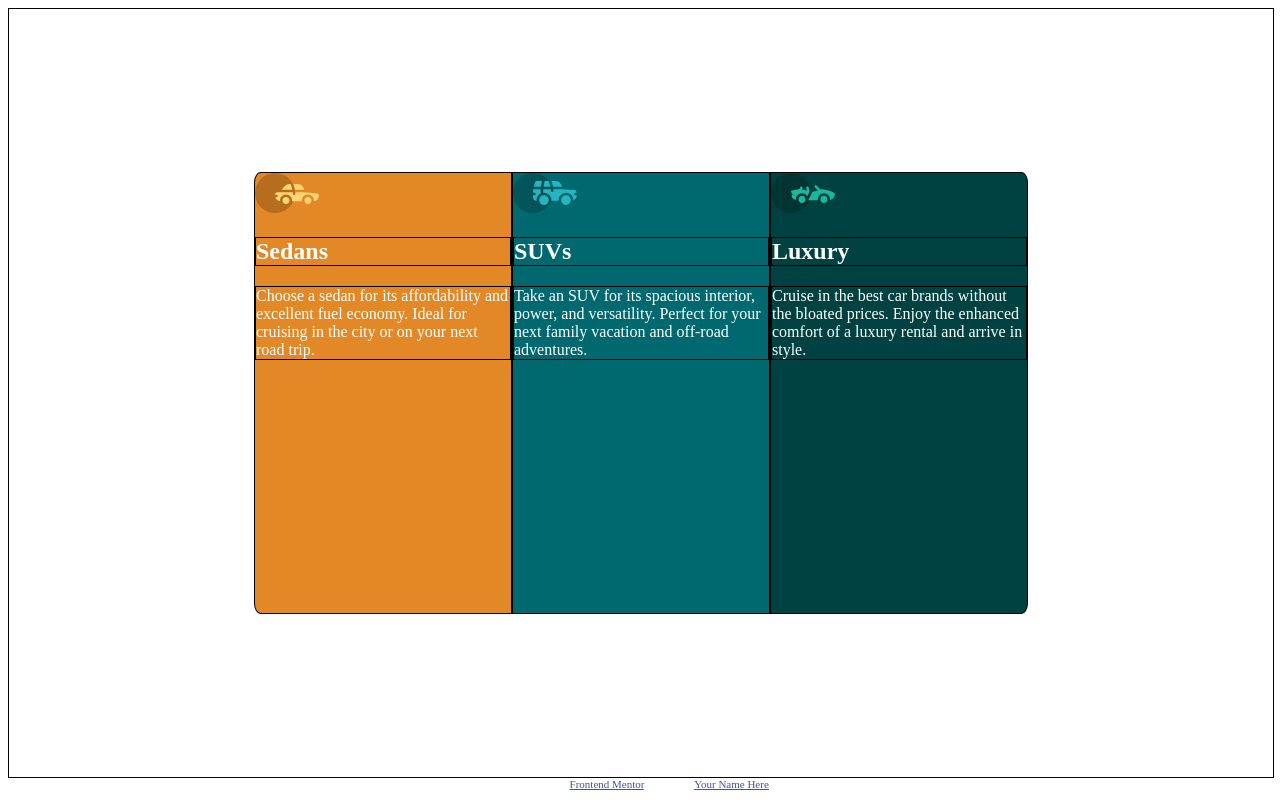
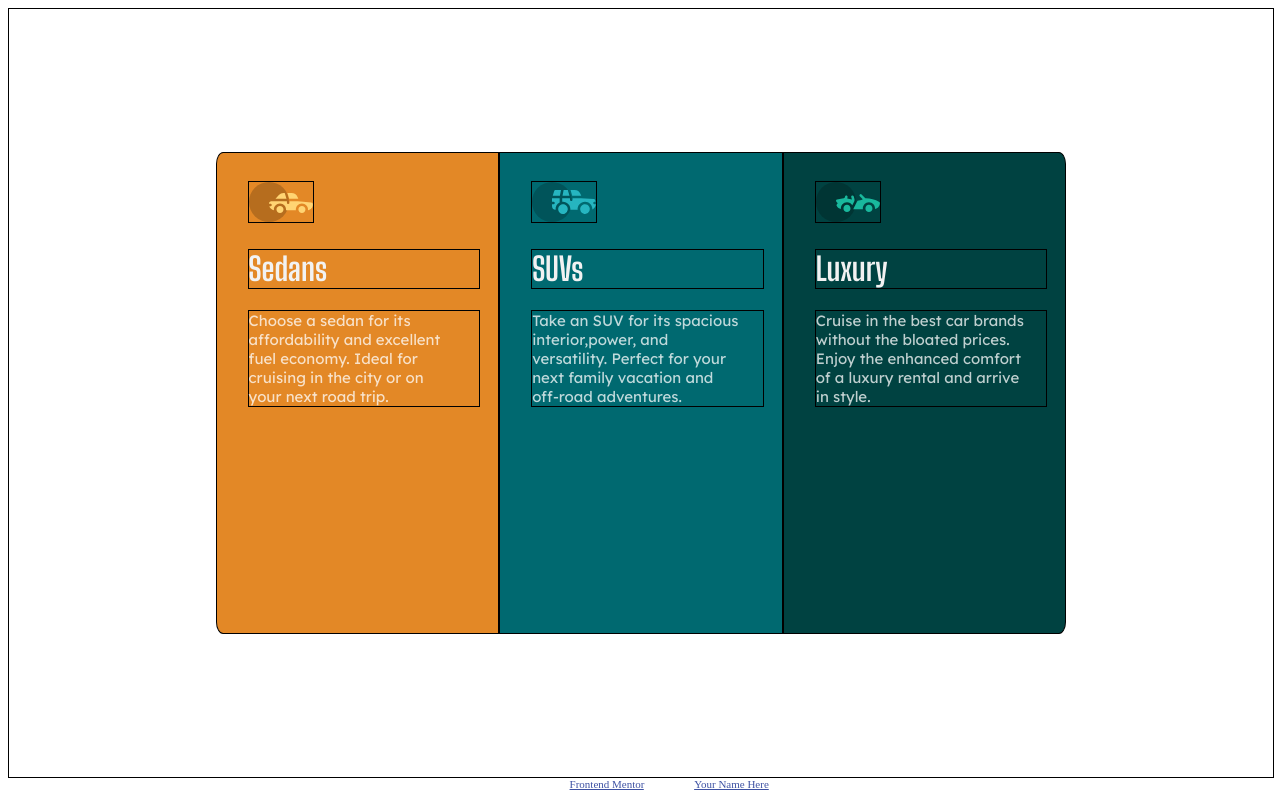
Before and after one commit to Nano950/3-column-card, a plain HTML site: page index.html in a window 1280 px wide. Drawn offline with Linux system fonts and the light colour scheme.

Commit message:
changed text stuff
added margin between text, and images and the borders of the cards. Also gave all of the texts their proper colors.

```diff
--- a/index.html
+++ b/index.html
@@ -5,7 +5,14 @@
   <meta name="viewport" content="width=device-width, initial-scale=1.0"> <!-- displays site properly based on user's device -->
 
   <link rel="icon" type="image/png" sizes="32x32" href="./images/favicon-32x32.png">
-  <link rel = "stylesheet" href="/style.css">
+  <link rel = "stylesheet" href="./style.css">
+
+  <link rel="preconnect" href="https://fonts.googleapis.com">
+  <link rel="preconnect" href="https://fonts.gstatic.com" crossorigin>
+  <link href="https://fonts.googleapis.com/css2?family=Lexend+Deca&display=swap" rel="stylesheet">
+  <link rel="preconnect" href="https://fonts.googleapis.com">
+  <link rel="preconnect" href="https://fonts.gstatic.com" crossorigin>
+  <link href="https://fonts.googleapis.com/css2?family=Big+Shoulders+Display:wght@700&display=swap" rel="stylesheet">
 
   <title>Frontend Mentor | 3-column preview card component</title>
 
@@ -15,24 +22,33 @@
 <body>
   <div id='container'>
     <div class="box sedans">
-      <img src="/images/icon-sedans.svg">
-      <h2>Sedans</h2>
-      <p>Choose a sedan for its affordability and excellent fuel economy. Ideal for cruising in the city
-      or on your next road trip.</p>
+      <img src="./images/icon-sedans.svg">
+      <h1>Sedans</h1>
+      <p>Choose a sedan for its
+        <br>affordability and excellent
+        <br>fuel economy. Ideal for
+        <br>cruising in the city or on
+        <br>your next road trip.</p>
     </div>
 
     <div class="box suvs">
-      <img src="/images/icon-suvs.svg">
-      <h2>SUVs</h2>
-      <p>Take an SUV for its spacious interior, power, and versatility. Perfect for your next family vacation
-      and off-road adventures.</p>
+      <img src="./images/icon-suvs.svg">
+      <h1>SUVs</h1>
+      <p>Take an SUV for its spacious
+        <br>interior,power, and
+        <br>versatility. Perfect for your
+        <br>next family vacation and
+        <br>off-road adventures.</p>
     </div>
 
     <div class="box luxury">
-     <img src="/images/icon-luxury.svg">
-      <h2>Luxury</h2>
-      <p>Cruise in the best car brands without the bloated prices. Enjoy the enhanced comfort of a luxury
-      rental and arrive in style.</p>
+     <img src="./images/icon-luxury.svg">
+      <h1>Luxury</h1>
+      <p>Cruise in the best car brands
+        <br>without the bloated prices.
+        <br>Enjoy the enhanced comfort
+        <br>of a luxury rental and arrive
+        <br>in style.</p>
     </div>
   </div>
 
--- a/style.css
+++ b/style.css
@@ -2,6 +2,7 @@
 body {
     box-sizing: border-box;
     color: white;
+
 }
 
 /* attribution styles */
@@ -23,8 +24,8 @@ body {
 }
 
 .box {
-    width: 20vw;
-    height: 55vh;
+    width: 22vw;
+    height: 60vh;
     border: 1px solid black;
 
 }
@@ -44,6 +45,25 @@ body {
 }
 
 /* text styles */
-h2,p {
+
+p {
+    font-family: "Lexend Deca" , sans-serif;
+    font-size: 0.9375rem;
+    color: hsla(0, 0%, 100%, 0.75);
+
+}
+
+h1 {
+    font-family: 'Big Shoulders Display', cursive;
+    color: hsl(0, 0%, 95%);
+
+}
+h1,p {
     border: 1px solid black;
+    width:18vw;
+    margin-left: 11%;
 }
+img {
+     margin:10% 0 0 11%;
+     border: 1px solid black;
+}
```
